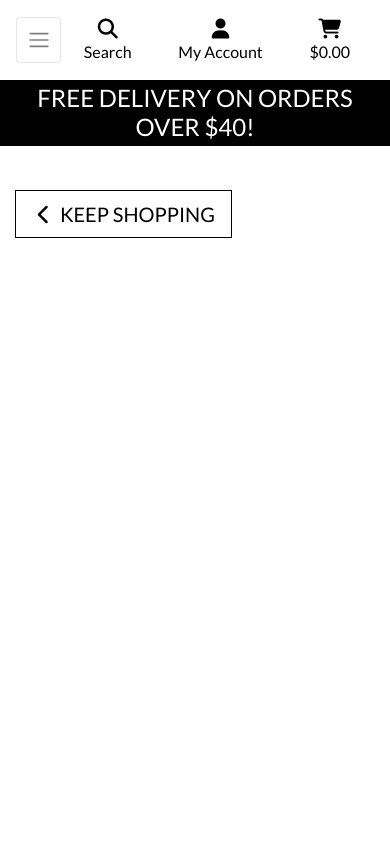
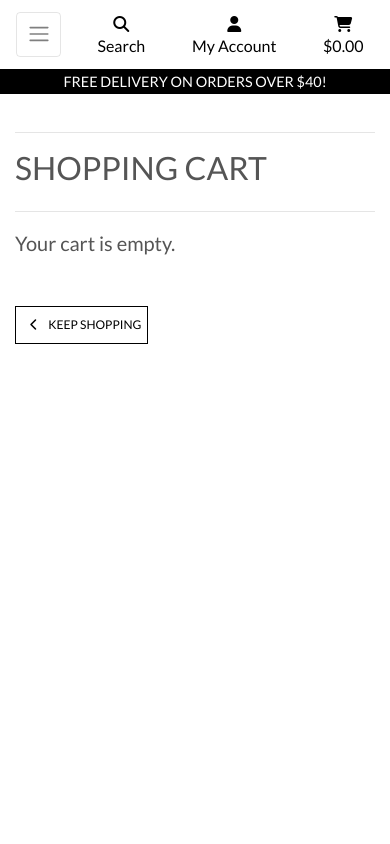
Before and after one commit to Joh201/Uppsala-Fruit-Vegetable-Store, a Django app: page /cart/ in a window 390 px wide. Run offline with Django 3.2, Linux system fonts and the light colour scheme; parts of the project's set-up code (start-up, migrations or seed data) failed here and were passed over; some libraries are stand-ins or nearby versions.

Commit message:
Update base.css for mobile

```diff
--- a/products/templates/products/produce.html
+++ b/products/templates/products/produce.html
@@ -59,7 +59,7 @@
                                                                         </span>
                                                                     </button>
                                                                 </div>
-                                                                <input class="form-control-sm qty_input" type="number" name="quantity" value="1" min="1" max="99" data-item_id="{{ produce.id }}" id="id_qty_{{ produce.id }}">
+                                                                <input class="form-control qty_input" type="number" name="quantity" value="1" min="1" max="99" data-item_id="{{ produce.id }}" id="id_qty_{{ produce.id }}">
                                                                 <div class="input-group-append">
                                                                     <button class="increment-qty btn btn-sm btn-black rounded-0"
                                                                         data-item_id="{{ produce.id }}" id="increment-qty_{{ produce.id }}">
--- a/static/css/base.css
+++ b/static/css/base.css
@@ -252,3 +252,55 @@ input[name='q']::placeholder {
         padding-top: 164px;
     }
 }
+
+
+/* pad the top a bit when navbar is collapsed on mobile */
+@media (max-width: 991px) {
+    .header-container {
+        padding-top: 116px;
+    }
+
+    body {
+        height: calc(100vh - 116px);
+    }
+
+    /* Refactoring */
+    .display-4.logo-font.text-black {
+        font-size: 2rem;
+    }
+
+    .nav-link {
+        padding: 0.15rem;
+    }
+
+    .nav-link i.fa-lg {
+        font-size: 1rem;
+    }
+
+    .navbar-toggler {
+        padding: .6rem .6rem;
+        font-size: 1rem;
+    }
+
+    #delivery-banner h4 {
+        font-size: .9rem;
+    }
+
+    .btn.btn-outline-black.rounded-0,
+    .btn.btn-black.rounded-0 {
+        padding: .375rem .375rem;
+        /* font-size: .75rem; */
+    }
+
+    .btn.btn-outline-black.rounded-0.btn-lg,
+    .btn.btn-black.rounded-0.btn-lg {
+        padding: .375rem .375rem;
+        font-size: .75rem;
+    }
+
+
+    .increment-qty, .decrement-qty {
+        padding: .25rem .5rem !important;
+    }
+
+}
--- a/templates/includes/mobile-header.html
+++ b/templates/includes/mobile-header.html
@@ -29,7 +29,7 @@
     </a>
     <div class="dropdown-menu border-0" aria-labelledby="user-options">
         {% if request.user.is_authenticated %}
-            <a href="#" class="dropdown-item">My Profile</a>
+            <a href="{% url 'profile' %}" class="dropdown-item">My Profile</a>
             <a href="{% url 'account_logout' %}" class="dropdown-item">Logout</a>
         {% else %}
             <a href="{% url 'account_signup' %}" class="dropdown-item">Register</a>
```
